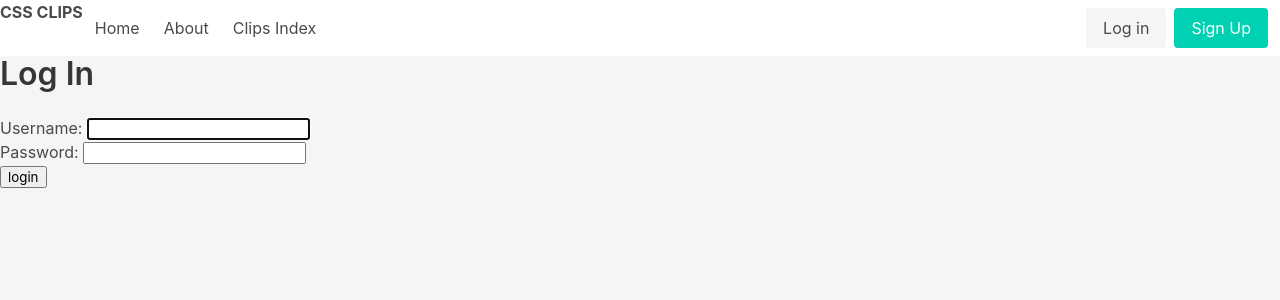
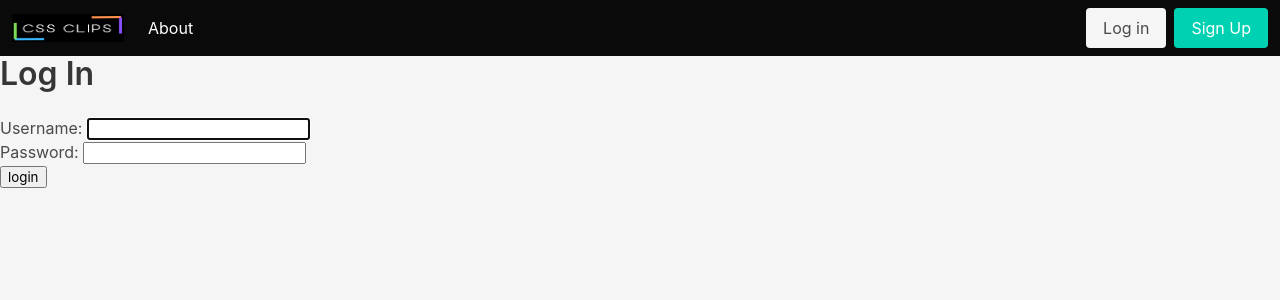
Before and after one commit to coreyloftus/css-clips, a Django app: page /accounts/login/ in a window 1280 px wide. Shown: the top 300 px of the page. Run offline with Django 4.2, Linux system fonts and the light colour scheme.

Commit message:
Add logo to site navbar | Change navbar login flow to be similar to Giphy | move logout button to user profile page

```diff
--- a/css_clips/settings.py
+++ b/css_clips/settings.py
@@ -117,4 +117,4 @@ DEFAULT_AUTO_FIELD = 'django.db.models.BigAutoField'
 STATICFILES_DIRS = [os.path.join(BASE_DIR, 'main_app/static')]
 STATIC_ROOT = os.path.join('static')
 LOGIN_REDIRECT_URL = '/clips/'
-LOGOUT_REDIRECT_URL = '/'
+LOGOUT_REDIRECT_URL = '/clips'
--- a/main_app/templates/base.html
+++ b/main_app/templates/base.html
@@ -7,17 +7,18 @@
         <meta name="viewport" content="width=device-width, initial-scale=1.0" />
         <link rel="stylesheet" href="https://cdn.jsdelivr.net/npm/bulma@0.9.2/css/bulma.min.css" />
         <link rel="stylesheet" href="https://cdnjs.cloudflare.com/ajax/libs/font-awesome/5.15.4/css/all.min.css">
+        <link rel="shortcut icon" type="image/png" href="{% static 'favicon.ico'%}"/>
         <link rel="stylesheet" href="{% static 'styles/main.css' %}"/>
         <script src="{%static 'scripts/main.js'%}" defer></script>
         <title>CSS Clips {%block title%}{%endblock%}</title>
     </head>
     <body>
-        <nav class="navbar" role="navigation" aria-label="main navigation">
+        <nav class="navbar has-background-black" role="navigation" aria-label="main navigation">
             <div class="navbar-brand">
-                <h1 class="is-2 has-text-weight-bold">CSS CLIPS</h1>
-                <!-- <a class="navbar-item" href="https://bulma.io">
-                <img src="https://bulma.io/images/bulma-logo.png" width="112" height="28">
-              </a> -->
+                {% comment %} <a href="/clips"><h1 class="is-2 has-text-weight-bold">CSS CLIPS</h1></a> {% endcomment %}
+                <a class="navbar-item" href="/clips">
+                <img src="{% static './assets/images/css-clips-long-logo.png'%}" height="32" width="112">
+              </a>
 
                 <a role="button" class="navbar-burger" aria-label="menu" aria-expanded="false" data-target="navbarBasicExample">
                     <span aria-hidden="true"></span>
@@ -28,12 +29,12 @@
 
             <div id="navbarBasicExample" class="navbar-menu">
                 <div class="navbar-start">
-                    <a class="navbar-item" href="/"> Home </a>
-                    <a class="navbar-item" href="/about"> About </a>
-                    <a class="navbar-item" href="/clips"> Clips Index </a>
+                    {% comment %} <a class="navbar-item" href="/"> Home </a> {% endcomment %}
+                    {% comment %} <a class="navbar-item" href="/clips"> Clips Index </a> {% endcomment %}
                     {% if user.is_authenticated %}
-                    <a class="navbar-item" href="/clips/new"> Create Clip </a>
+                    <a class="navbar-item has-text-white" href="/clips/new"> Create Clip </a>
                     {% endif %}
+                    <a class="navbar-item has-text-white" href="/about"> About </a>
                     <!-- <div class="navbar-item has-dropdown is-hoverable">
                         <a class="navbar-link"> More </a> -->
 
@@ -51,8 +52,7 @@
                     <div class="navbar-item">
                         <div class="buttons">
                             {% if user.is_authenticated %}
-                            <span class="navbar-item">username: <a href="/profile/{{user.username}}"> {{user.username}}</a></span>
-                            <a class="button is-light" href="{% url 'logout'%}"> Log Out </a>
+                            <a class="button has-text-white is-success" href="/profile/{{user.username}}"> {{user.username}}</a>
                             {% else %}
                             <a class="button is-light" href="{% url 'login'%}"> Log in </a>
                             <a class="button is-primary" href="{% url 'signup'%}"> Sign Up </a>
--- /dev/null
+++ b/main_app/templates/tag_detail.html
@@ -0,0 +1,4 @@
+{% extends 'base.html' %}
+{% block content %}
+<h1>Clips that use Tag: <span>{{tag}}</span></h1>
+{% endblock content %}
```
Also changed, not shown: main_app/templates/all_clips.html (+4 -4 lines), main_app/templates/profile.html (+16 -5 lines), main_app/static/assets/css-data/sunrise.css (renamed from assets/css-data/sunrise.css), main_app/static/assets/images/css-clips-long-logo.png (added), main_app/static/assets/planning-images/css-clips-erd.png (renamed from assets/planning-images/css-clips-erd.png), main_app/static/assets/planning-images/css-clips-wireframe-desktop.png (renamed from assets/planning-images/css-clips-wireframe-desktop.png), main_app/static/assets/planning-images/css-clips-wireframe-mobile.png (renamed from assets/planning-images/css-clips-wireframe-mobile.png), main_app/static/favicon.ico (added).
